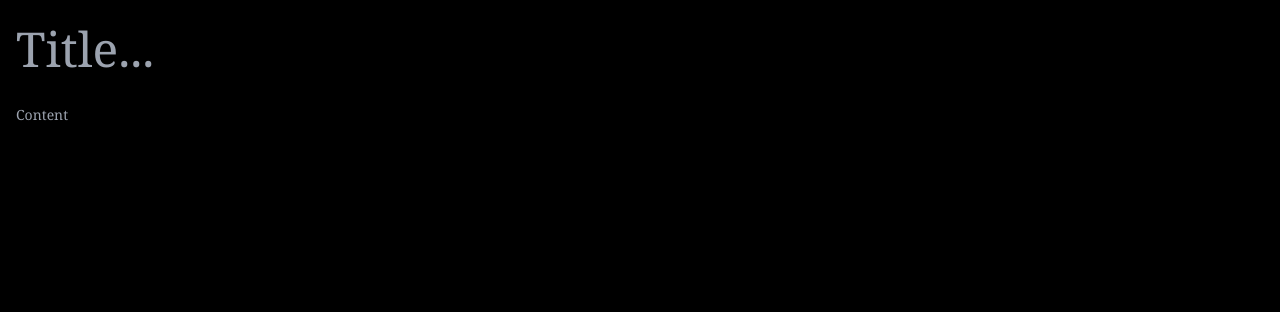
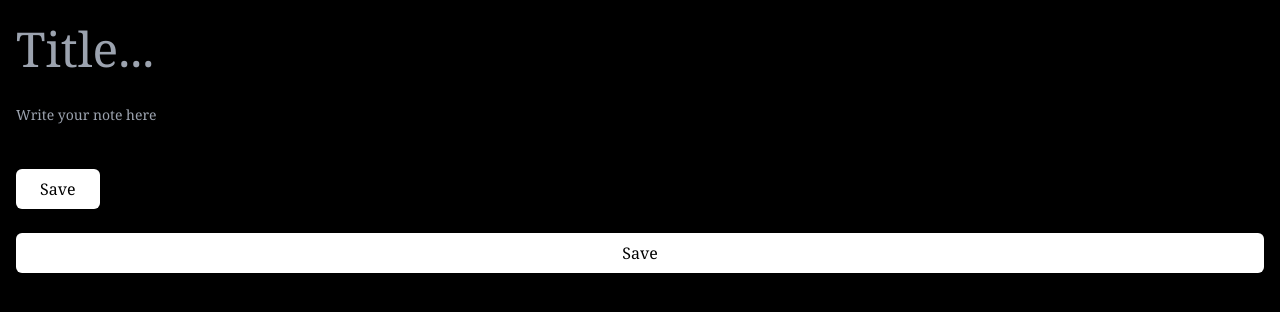
Before and after one commit to devTurambar/my-notes, a React (Create React App) app in the folder myNotes/my-notes/: page /pages/InsideNote in a window 1280 px wide. Shown: the top 312 px of the page. Built offline with nearby package versions, Linux system fonts and the light colour scheme.

Commit message:
dynamic content textarea

```diff
--- a/myNotes/my-notes/src/App.css
+++ b/myNotes/my-notes/src/App.css
@@ -1,3 +1,3 @@
 .App {
-  height:100vh;
+  min-height:100vh;
 }
--- a/myNotes/my-notes/src/components/Note.tsx
+++ b/myNotes/my-notes/src/components/Note.tsx
@@ -3,11 +3,11 @@ import {erase, addNote, selectNote } from '../features/notes/notesSlice';
 import deleteIcon from "../img/deleteIcon.svg"
 import { Link } from 'react-router-dom';
 
-const Note = ({title, content, id} : {title:string, content:string, id:number}) => {
+const Note = ({title, content, id} : {title:string | undefined, content:string | undefined, id:number}) => {
     const dispatch = useAppDispatch();
     return (
         <div className='flex flex-1 rounded-md p-4 bg-yellow-500'>
-            <Link to="/pages/InsideNote" className="flex flex-col flex-1">
+            <Link to="/pages/InsideNote" className="flex flex-col flex-1" state={{ id: id }}>
                 <span className="text-2xl font-bold">{title}</span>
                 <span className="text-sm">{content}</span>
             </Link>
--- a/myNotes/my-notes/src/components/NotesList.tsx
+++ b/myNotes/my-notes/src/components/NotesList.tsx
@@ -1,17 +1,20 @@
 import Note from "./Note"
 import { useAppSelector, useAppDispatch } from '../lib/hooks'
-import {
-    erase,
-    // change,
-    addNote,
-    selectNote
-  } from '../features/notes/notesSlice';
-  import { useState } from "react";
+import { erase, addNote, change, selectNote} from '../features/notes/notesSlice';
+import { useNavigate } from "react-router-dom";
 
 const NodesList = () => {
+    const navigate = useNavigate();
+
     const notes = useAppSelector(selectNote);
     const dispatch = useAppDispatch();
-    console.log(notes);
+
+    console.log(notes)
+
+    const newNote = () => {
+        dispatch(addNote({id:(notes.length == 0 ? 1 : notes[notes.length-1].id+1), title:"New", content:""}));
+        // navigate("/pages/InsideNote");
+    };
     return (
         <div className="flex flex-col md:flex-row gap-4">
             {notes.map((e) => {
@@ -19,7 +22,7 @@ const NodesList = () => {
                     <Note key={e.id} title={e.title} id={e.id} content={e.content}/>
                 )
             })}
-            <button onClick={() => dispatch(addNote({id:notes.length+1, title:"Título", content:"Second Note"}))} className='bg-slate-600 text-white rounded-md w-36'>add note</button>
+            <button onClick={newNote} className='bg-slate-600 text-white rounded-md w-36'>add note</button>
         </div>
     )
 }
--- a/myNotes/my-notes/src/features/notes/notesSlice.ts
+++ b/myNotes/my-notes/src/features/notes/notesSlice.ts
@@ -8,8 +8,8 @@ export interface NotesState {
 
 interface Note{
     id:number,
-    title:string,
-    content:string
+    title:string | undefined,
+    content:string | undefined
 }
 const initialState:Array<Note> = [];
 
@@ -42,6 +42,19 @@ export const notesSlice = createSlice({
         console.log("STATE", state);
         return [...state.filter((item) => item.id !== action.payload)];
     },
+    change: (state, action: PayloadAction<Note>) => {
+        return state.map((e) => {
+            if(e.id == action.payload.id){
+                return{
+                    ...e,
+                    title: action.payload.title,
+                    content: action.payload.content
+                }
+            }else{
+                return e;
+            }
+        });
+    },
     // Use the PayloadAction type to declare the contents of `action.payload`
     // change: (state, action: PayloadAction<Note>) => {
     //   state.notes = action.payload
@@ -64,7 +77,7 @@ export const notesSlice = createSlice({
 //   }
 })
 
-export const { erase, addNote } = notesSlice.actions
+export const { erase, addNote, change } = notesSlice.actions
 
 // The function below is called a selector and allows us to select a value from
 // the state. Selectors can also be defined inline where they're used instead of
--- a/myNotes/my-notes/src/index.tsx
+++ b/myNotes/my-notes/src/index.tsx
@@ -7,6 +7,7 @@ import { Provider } from 'react-redux';
 import { store } from './lib/store';
 import { BrowserRouter, Routes, Route } from "react-router-dom";
 import InsideNote from './pages/InsideNote/InsideNote';
+import Home from './pages/Home/Home';
 
 
 const root = ReactDOM.createRoot(
@@ -19,6 +20,7 @@ root.render(
         <Routes>
           <Route path="/" element={ <App />}>
             <Route path="/pages/InsideNote" element={<InsideNote />} />
+            <Route path="/pages/Home" element={<Home />} />
           </Route>
         </Routes>
       </BrowserRouter>
--- a/myNotes/my-notes/src/pages/Home/Home.tsx
+++ b/myNotes/my-notes/src/pages/Home/Home.tsx
@@ -6,7 +6,7 @@ import Note from "../../components/Note"
 import Logo from "../../components/Logo"
 import NotesList from "../../components/NotesList"
 
-function App() {
+function Home() {
   const apiCall = () => {
     axios.get("http://localhost:8080").then((data) => {
       console.log(data);
@@ -23,4 +23,4 @@ function App() {
   );
 }
 
-export default App;
+export default Home;
--- a/myNotes/my-notes/src/pages/InsideNote/InsideNote.tsx
+++ b/myNotes/my-notes/src/pages/InsideNote/InsideNote.tsx
@@ -1,8 +1,49 @@
+import { useLocation } from "react-router-dom";
+import { erase, addNote, change, selectNote} from '../../features/notes/notesSlice';
+import { useAppSelector, useAppDispatch } from '../../lib/hooks';
+import { useRef, useState, useEffect } from "react";
+import { Link } from "react-router-dom";
+
 const InsideNote = () => {
+    const refContent = useRef<HTMLTextAreaElement>(null);
+
+    let { state } = useLocation();
+    console.log("state",state);
+
+    const notes = useAppSelector(selectNote);
+    console.log("notes",notes);
+    const dispatch = useAppDispatch();
+
+    const [inputTitle, setInput] = useState(notes.find(e => e.id == state.id)?.title);
+    const [inputContent, setContent] = useState(notes.find(e => e.id == state.id)?.content);
+
+    useEffect(() => {
+        setTextAreaHeight();
+    })
+
+    const handleChange = (e: React.ChangeEvent<HTMLTextAreaElement>) => {
+        setTextAreaHeight();
+        setContent(e.target.value);
+        console.log(e.target.value);
+    }
+    const setTextAreaHeight = () => {
+        if (refContent.current) {
+            //So by now the height should be resizing correctly when the size is increasing but if you delete a line you'll see that the height don't go shorter. To fix that, I set the height to auto before and it will do the job for us.
+            refContent.current.style.height = "auto";
+            refContent.current.style.height = `${refContent.current.scrollHeight}px`;
+        }
+    }
+
     return(
         <div className="flex flex-col gap-6">
-            <input type="text" placeholder="Title..." className="text-5xl bg-black focus:outline-none"/>
-            <input type="text" placeholder="Content" className="text-sm bg-black focus:outline-none"/>
+            <input type="text"  placeholder="Title..." className="text-5xl bg-black focus:outline-none" onChange={(e) => {setInput(e.target.value);console.log(e.target.value)}} value={inputTitle} />
+            <textarea  ref={refContent} placeholder="Write your note here" className="text-sm bg-black focus:outline-none overflow-y-hidden resize-none"
+                onChange={(e) => {handleChange(e)}} value={inputContent}>
+            </textarea>
+            <Link to="/pages/Home">
+                <button className="bg-white text-black pt-2 pb-2 pl-6 pr-6 rounded-md" onClick={() => dispatch(change({id:state.id,title:inputTitle,content:inputContent}))}>Save</button>
+            </Link>
+            <button className="bg-white text-black pt-2 pb-2 pl-6 pr-6 rounded-md" onClick={() => dispatch(change({id:state.id,title:inputTitle,content:inputContent}))}>Save</button>
         </div>
     )
 }
--- a/myNotes/my-notes/src/routes/MyRoutes.tsx
+++ b/myNotes/my-notes/src/routes/MyRoutes.tsx
@@ -7,6 +7,7 @@ const MyRoutes = () => {
         <Routes>
             <Route path="/" element={<Home />} />
             <Route path="/pages/InsideNote" element={<InsideNote />} />
+            <Route path="/pages/Home" element={<Home />} />
         </Routes>
     )
 };
```
